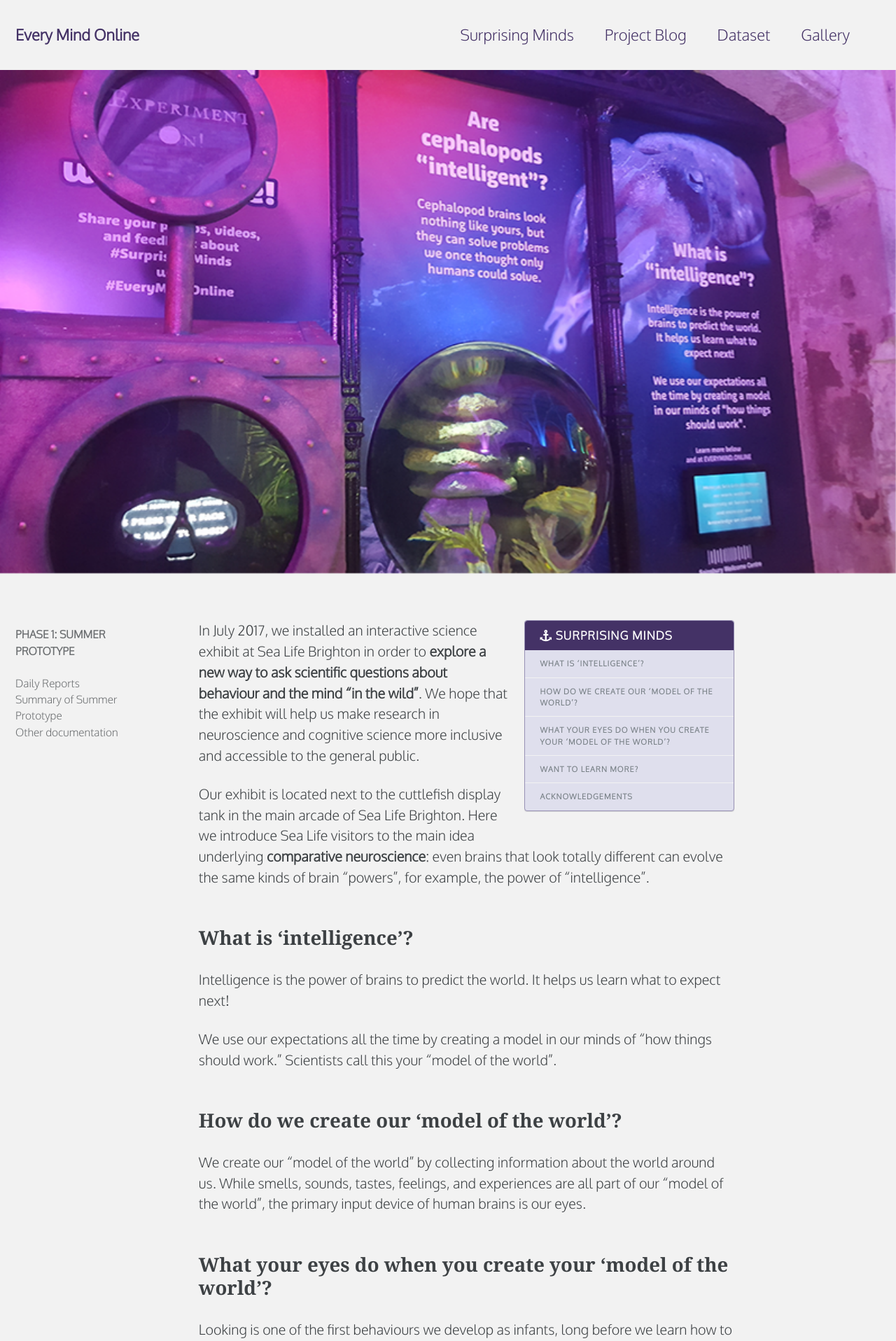
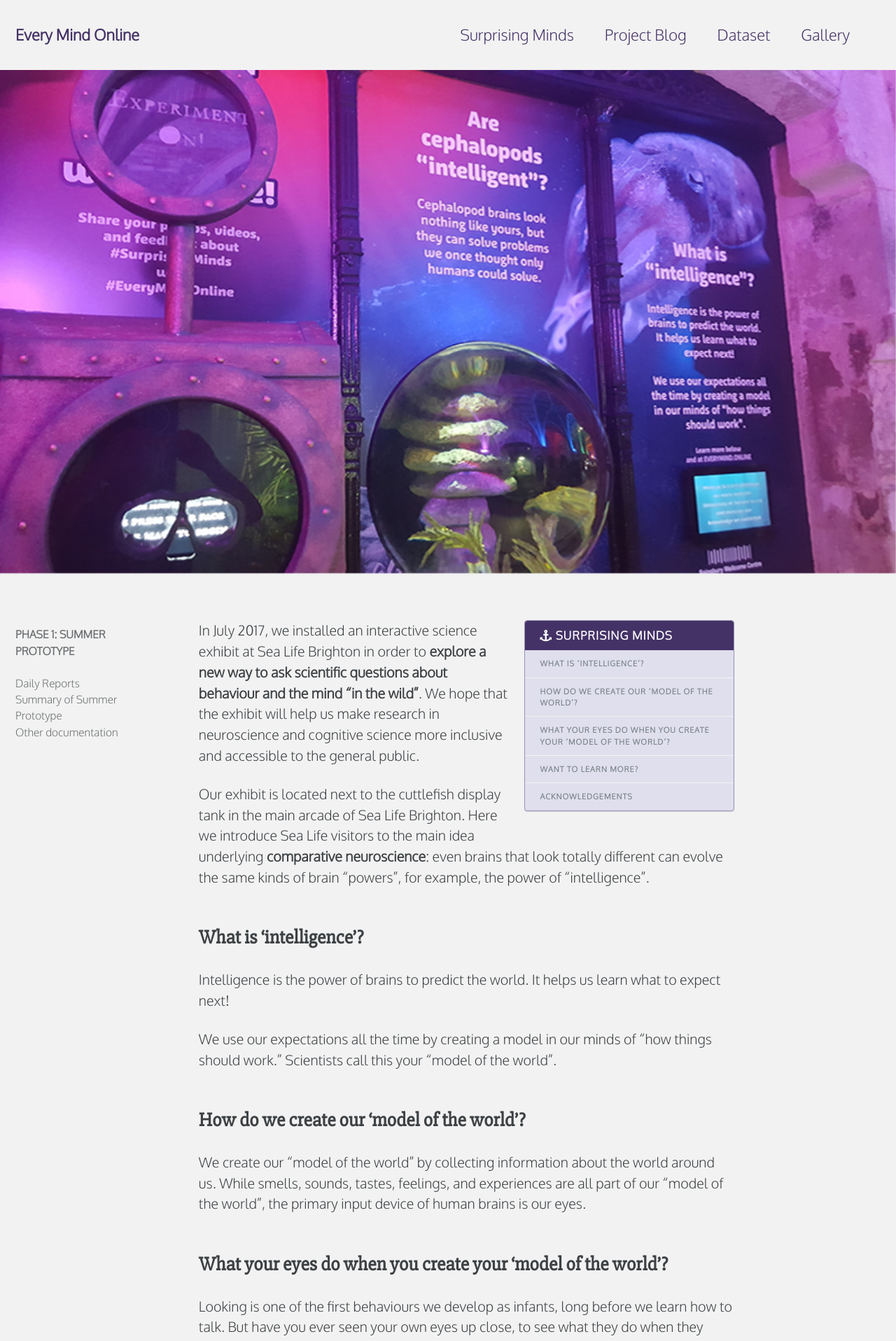
Before and after one commit to everymind/SurprisingMinds, a Jekyll site: the page built from index.md, in a window 1280 px wide. Shown: the top 1916 px of the page at 70% size. Built offline with Jekyll 4.4.1, drawn with Linux system fonts in a browser that asks for light colours.

Commit message:
Update _variables.scss

```diff
--- a/_sass/minimal-mistakes/_variables.scss
+++ b/_sass/minimal-mistakes/_variables.scss
@@ -13,7 +13,7 @@ $paragraph-indent           : false !default; // true, false (default)
 $indent-var                 : 1.3em !default;
 
 /* system typefaces */
-$serif                      : "Rhodium Libre", Georgia, Times, serif !default;
+$serif                      : "Slabo 27px", Georgia, Times, serif !default;
 $sans-serif                 : "Oxygen", -apple-system, ".SFNSText-Regular", "San Francisco", "Roboto", "Segoe UI", "Helvetica Neue", "Lucida Grande", Arial, sans-serif !default;
 $monospace                  : "Ubuntu Mono", Monaco, Consolas, "Lucida Console", monospace !default;
 
```
